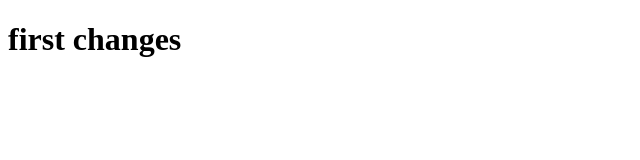
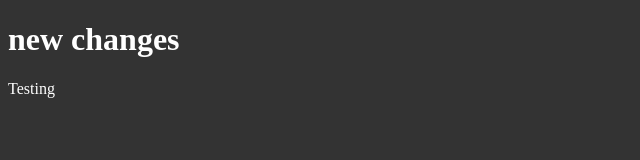
Before and after one commit to sanitysign/branch-merging, a plain HTML site: page index.html in a window 1280 px wide. Shown: the whole page, without its empty margins (0-640 px from the left). Drawn offline with Linux system fonts and the light colour scheme.

Commit message:
styles added

```diff
--- a/index.html
+++ b/index.html
@@ -5,8 +5,10 @@
   <meta http-equiv="X-UA-Compatible" content="IE=edge">
   <meta name="viewport" content="width=device-width, initial-scale=1.0">
   <title>Merging</title>
+  <link rel="stylesheet" href="style.css">
 </head>
 <body>
-  <h1 class="heading">first changes</h1>
+  <h1 class="heading">new changes</h1>
+  <p class="test">Testing</p>
 </body>
 </html>
--- /dev/null
+++ b/style.css
@@ -0,0 +1,4 @@
+body {
+  background-color: #333;
+  color: #fff;
+}
```
